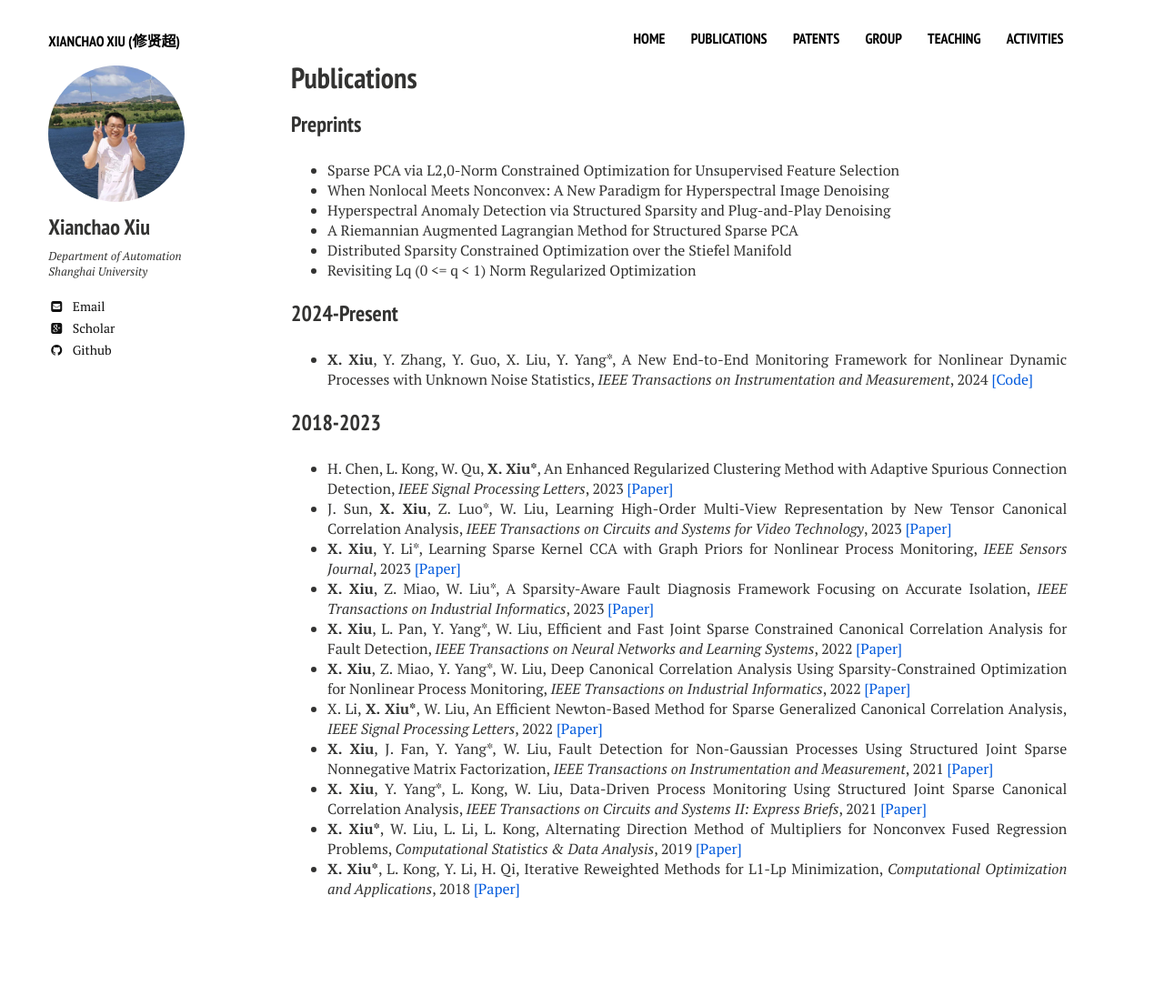
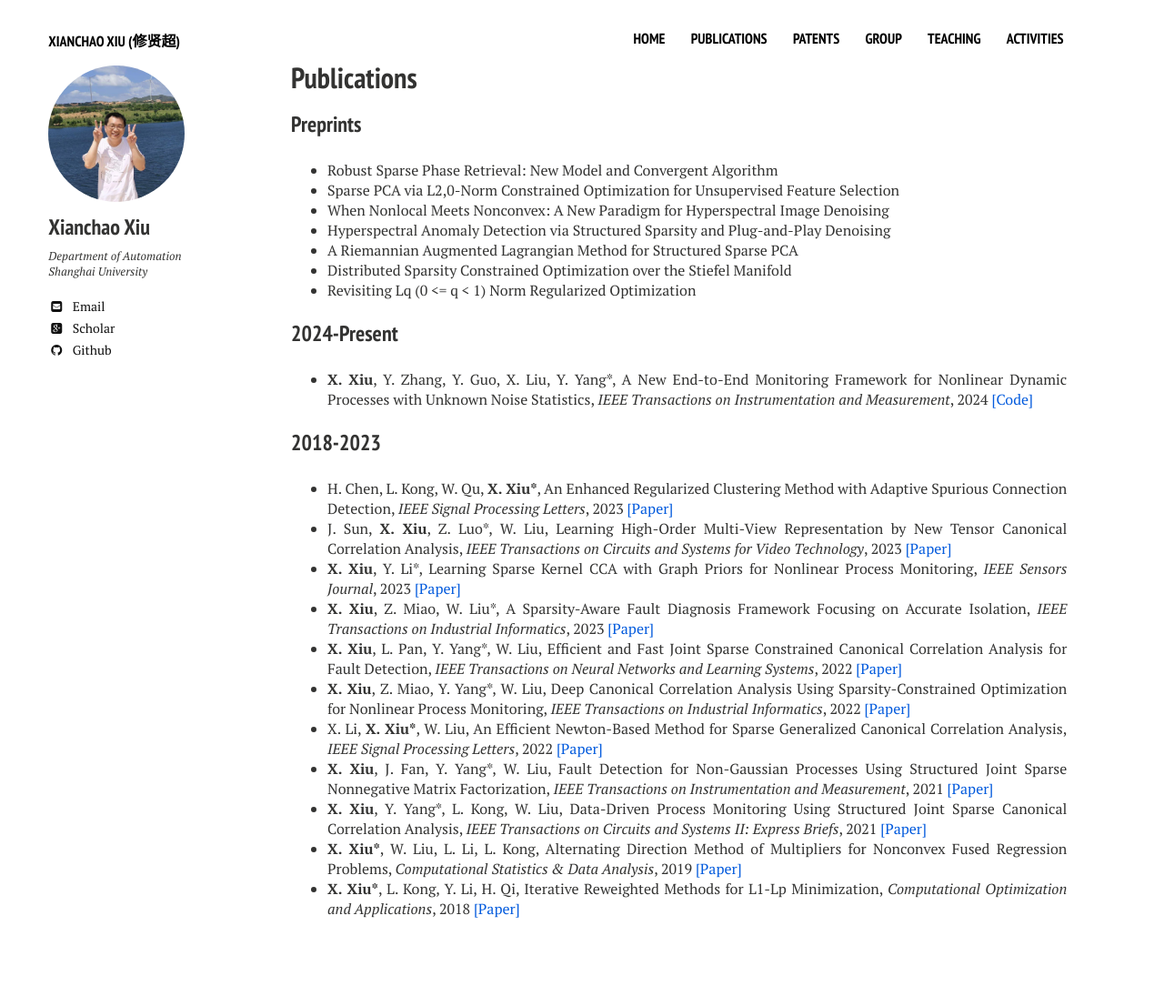
Before and after one commit to xianchaoxiu/xianchaoxiu.github.io, a Jekyll site: the page built from publications/index.md, in a window 1280 px wide. Shown: the whole page at 91% size. Built offline with Jekyll 4.4.1, drawn with Linux system fonts in a browser that asks for light colours; nearby versions of some CDN libraries; before the commit the page ends 1084 px from its top, so only the background shows below that.

Commit message:
Update index.md

```diff
--- a/publications/index.md
+++ b/publications/index.md
@@ -8,6 +8,7 @@ share: false
 ---
 
 ### Preprints
+* Robust Sparse Phase Retrieval: New Model and Convergent Algorithm <br>
 * Sparse PCA via L2,0-Norm Constrained Optimization for Unsupervised Feature Selection <br>
 * When Nonlocal Meets Nonconvex: A New Paradigm for Hyperspectral Image Denoising <br>
 * Hyperspectral Anomaly Detection via Structured Sparsity and Plug-and-Play Denoising <br>
```
